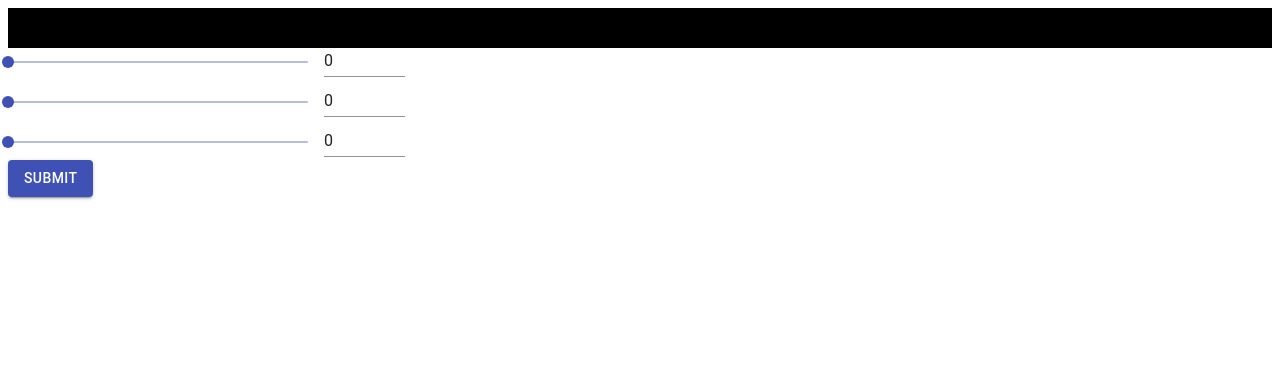
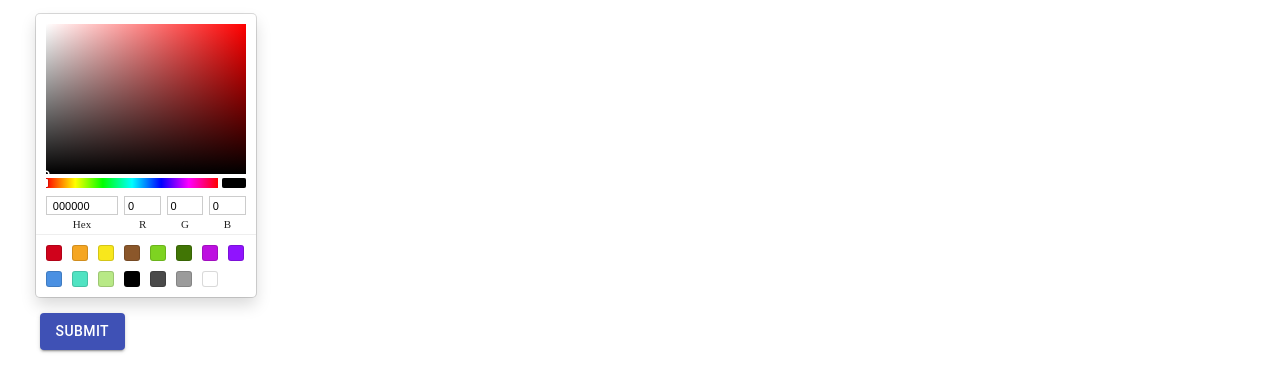
Before and after one commit to bobthepally/lightstrip-control-cra, a React (Create React App) app: page / in a window 1280 px wide. Shown: the top 392 px of the page. Built offline with nearby package versions, Linux system fonts and the light colour scheme.

Commit message:
removed unnecessary sliders and implemented the SketchPicker. also adjusted the underlying rgb representation

```diff
--- a/package.json
+++ b/package.json
@@ -8,6 +8,7 @@
     "@testing-library/react": "^9.3.2",
     "@testing-library/user-event": "^7.1.2",
     "react": "^16.13.1",
+    "react-color": "2.17.3",
     "react-dom": "^16.13.1",
     "react-scripts": "3.4.1"
   },
--- a/src/LightstripMain.js
+++ b/src/LightstripMain.js
@@ -6,6 +6,9 @@ import Button from '@material-ui/core/Button';
 import Slider from '@material-ui/core/Slider';
 import Grid from '@material-ui/core/Grid';
 import Input from '@material-ui/core/Input';
+
+/* react-color components */
+import { SketchPicker } from 'react-color';
 
 const styles = {
     colorslider: {
@@ -18,21 +21,20 @@ class LightstripMain extends Component {
         super(props);
 
         this.state = {
-            red: 0,
-            green: 0,
-            blue: 0,
+            r: 0,
+            g: 0,
+            b: 0,
+            a: 1,
         }
 
-        this.updateColor = this.updateColor.bind(this);
         this.sendLightstripColor = this.sendLightstripColor.bind(this);
-        //this.getRGBString = this.getRGBString.bind(this);
     }
 
-    updateColor(color, value) {
-        this.setState( (prevState, props) => {
-            return prevState[color] = value
-        });
+    handleColorChange = (color) => {
 
+        console.log("r: " + color.rgb.r);
+
+        this.setState(color.rgb);
     }
 
     getRGBString(r, g, b) {
@@ -62,9 +64,9 @@ class LightstripMain extends Component {
         var dest = "http://" + window.location.hostname + portAddr + setEndpoint;
 
         var colorJson = {
-            red: this.state.red,
-            green: this.state.green,
-            blue: this.state.blue
+            red: this.state.r,
+            green: this.state.g,
+            blue: this.state.b
         }
 
         const requestOptions = {
@@ -91,41 +93,33 @@ class LightstripMain extends Component {
     }
 
     render() {
+        const colorValue = {r: this.state.r, g: this.state.g, b: this.state.b };
+
         return (
             <div>
-                <div>
-                    <div style={{
-                        backgroundColor: this.getRGBString(this.state.red, this.state.green, this.state.blue),
-                        height: 40,
-                    }} />
+                <div style={{
+                   margin: "auto",
+                   width: "95%",
+                   padding: "10px"
+                }}>
 
                     <Grid container spacing={1} alignItems="flex-start" direction="column">
-
-                        <Grid item>
-                            <ColorSlider
-                                color="red"
-                                updateColor={this.updateColor}
-                            />
-                        </Grid>
-
-                        <Grid item>
-                            <ColorSlider
-                                color="green"
-                                updateColor={this.updateColor}
-                            />
-                        </Grid>
-
-                        <Grid item>
-                            <ColorSlider
-                                color="blue"
-                                updateColor={this.updateColor}
-                            />
-                        </Grid>
-
+                        <SketchPicker
+                            style={{
+                                border: "none"
+                            }}
+                            disableAlpha={true}
+                            color={colorValue}
+                            onChange={this.handleColorChange}
+                        />
                     </Grid>
                 </div>
 
-                <div>
+                <div style={{
+                    margin: "auto",
+                    width: "95%",
+                    padding: "10px"
+                }}>
                     <Button onClick={() => this.sendLightstripColor()} variant="contained" color="primary">Submit</Button>
                 </div>
             </div>
@@ -133,73 +127,4 @@ class LightstripMain extends Component {
     }
 }
 
-class ColorSlider extends Component {
-    constructor(props) {
-        super(props);
-        this.state = {
-            colorValue: 0
-        }
-
-        this.handleColorChange = this.handleColorChange.bind(this);
-        this.handleInputChange = this.handleInputChange.bind(this);
-    }
-
-    handleColorChange(e, newValue) {
-        this.setState({
-            colorValue: newValue
-        })
-
-        this.props.updateColor(this.props.color, newValue);
-    }
-
-    handleInputChange(event) {
-        // TODO: input validation here
-
-        var newValue = event.target.value === '' ? '' : Number(event.target.value)
-
-        if (newValue > 255)
-            newValue = this.state.colorValue;
-
-        this.setState({
-            colorValue: newValue
-        })
-
-        this.props.updateColor(this.props.color, newValue);
-    }
-
-    render() {
-        return (
-            <div className="colorslider">
-                <Grid container spacing={2}>
-                    <Grid item>
-                        <Slider
-                            style={styles.colorslider}
-                            value={this.state.colorValue}
-                            onChange={this.handleColorChange}
-                            max={255}
-                            min={0}
-                            type='number'
-                            aria-labelledby="input-slider"
-                        />
-                    </Grid>
-
-                    <Grid item>
-                        <Input
-                            value={this.state.colorValue}
-                            margin="dense"
-                            onChange={this.handleInputChange}
-                            inputProps={{
-                                min: 0,
-                                max: 255,
-                                type: 'number',
-                                'aria-labelledby': 'input-slider',
-                            }}
-                        />
-                    </Grid>
-                </Grid>
-            </div>
-        );
-    }
-}
-
 export default LightstripMain;
```
Also changed, not shown: 1 other file (tests, documents, lock files or other folders).
